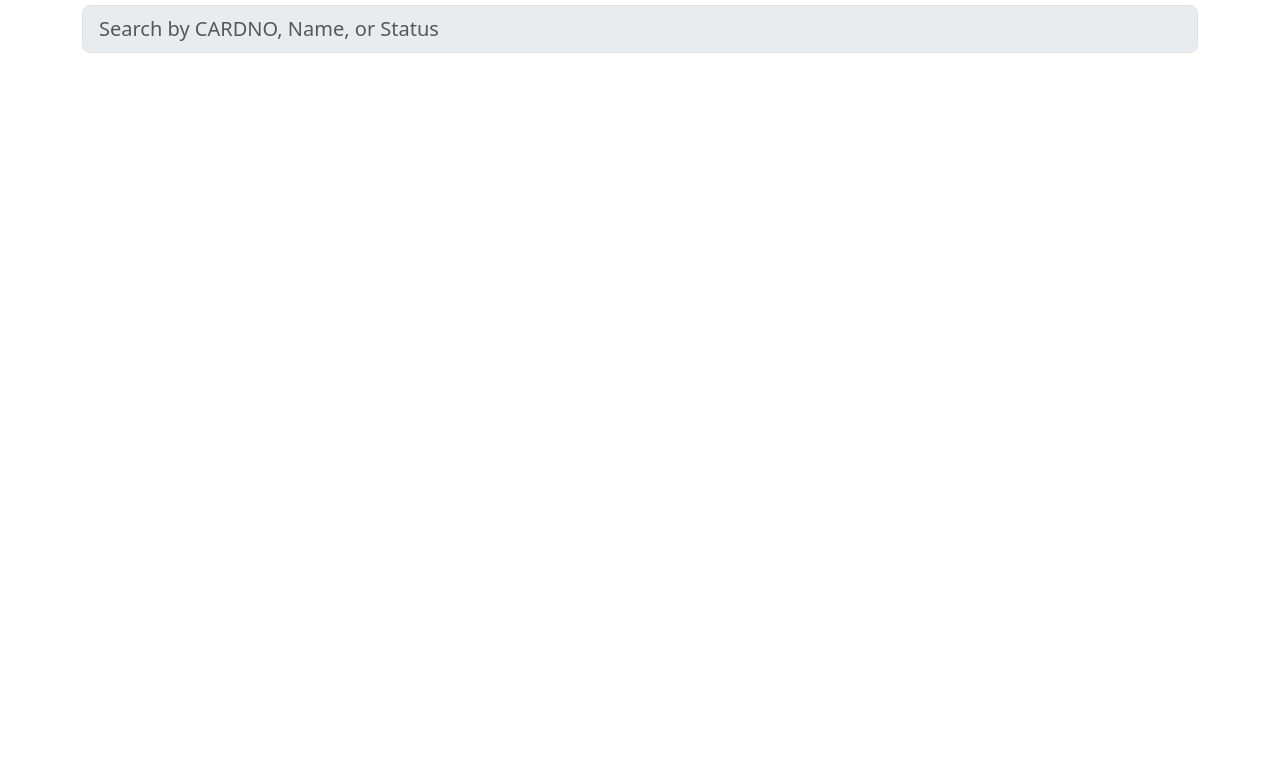
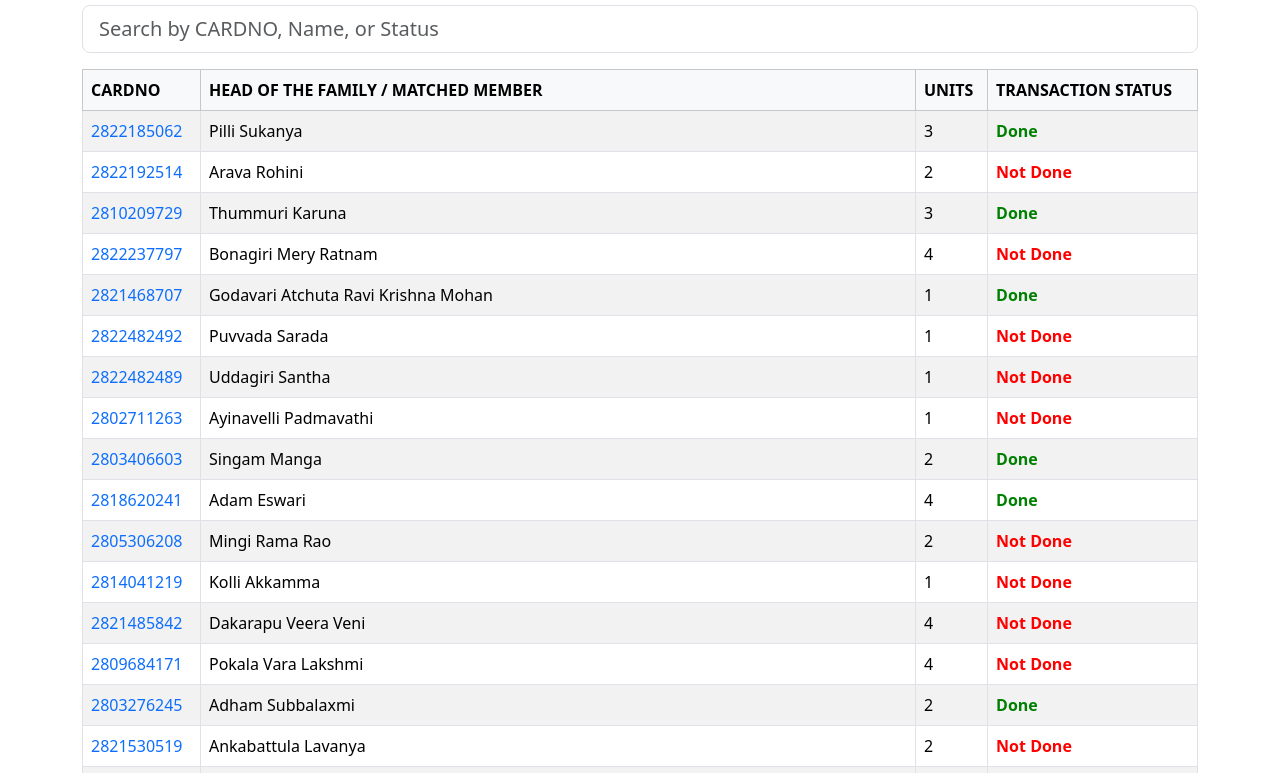
Before and after one commit to pothabattulavinod/rcklv, a plain HTML site: page rice.html in a window 1280 px wide. Shown: the part 87-860 px from the top of the page. Before the commit the page ends 800 px from the top, so only its background shows below. Drawn offline with nearby package versions, Linux system fonts and the light colour scheme; no server answers.

Commit message:
Update rice.html

```diff
--- a/rice.html
+++ b/rice.html
@@ -72,7 +72,7 @@ let familyData = [];
 const jsonFiles = ['11.json', '40.json', '12.json'];
 
 // Transaction JSON files
-const trnsFiles = ['trns.json', 'trns11.json', 'trns40.json'];
+const trnsFiles = ['11trns_current.json', '12trns_current.json', '40trns_current.json'];
 
 // Updated family JSON files
 const updatedFiles = ['updated40.json', 'updated11.json', 'updated12.json'];
```
